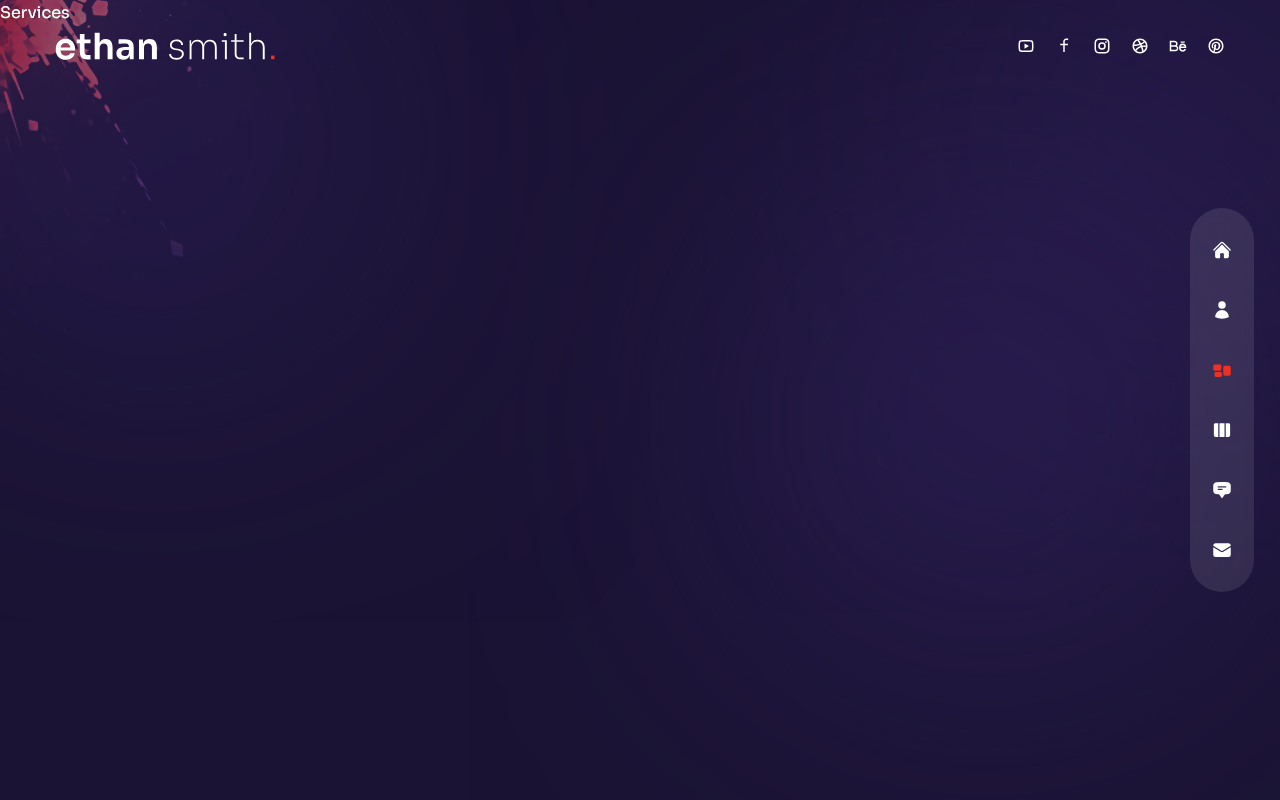
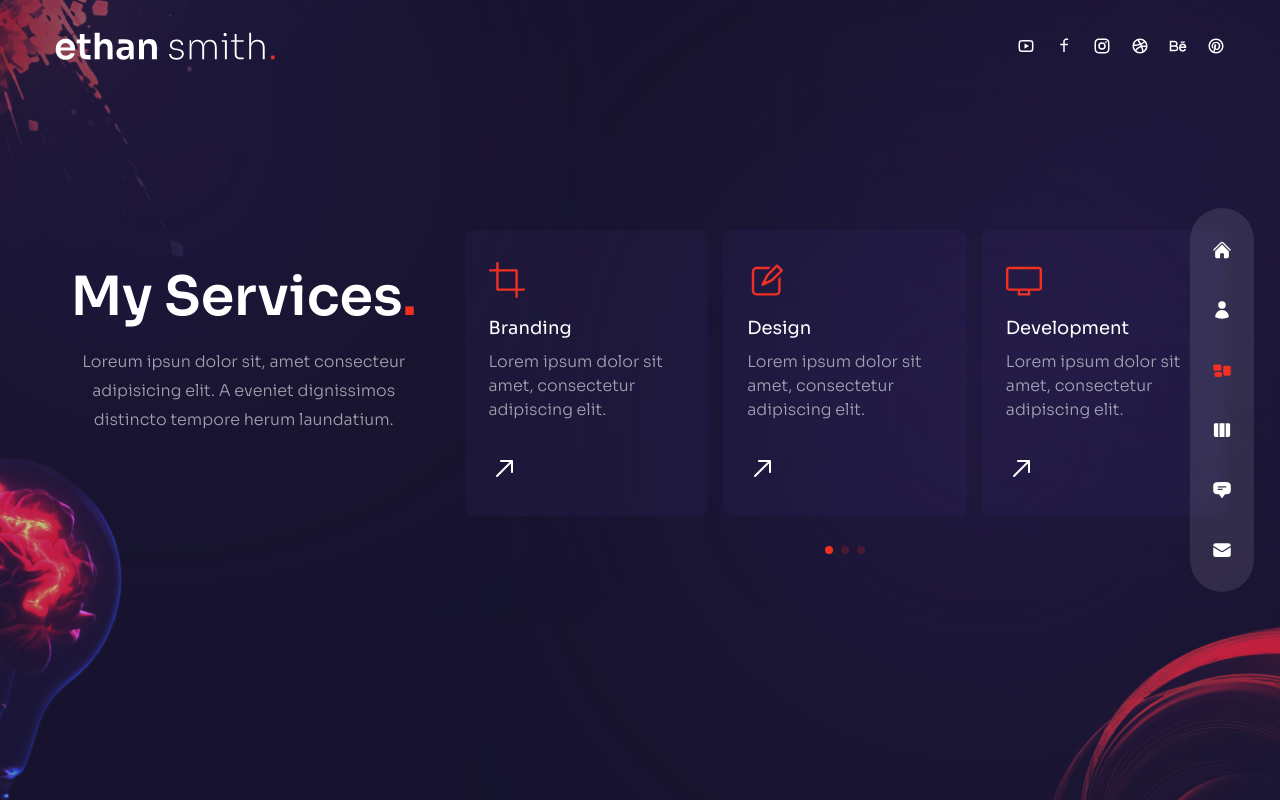
Before and after one commit to inkerton/Ethan_portfolio, a Next.js app: page /services in a window 1280 px wide. Built offline with nearby package versions, Linux system fonts and the light colour scheme.

Commit message:
services page completed

```diff
--- a/components/Bulb.js
+++ b/components/Bulb.js
@@ -1,5 +1,19 @@
+//next image
+import { IMAGES_MANIFEST } from "next/dist/shared/lib/constants";
+import Image from "next/image";
+
+
 const Bulb = () => {
-  return <div>Bulb</div>;
+  return (
+  <div className="absolute -left-36 -bottom-12 rotate-12 mix-blend-color-dodge animate-pulse duration-75 z-10 w-[200px] xl:w-[260px]">
+    <Image
+    src={'/bulb.png'}
+    width={260}
+    height={200}
+    alt=""
+    className="w-full h-full"
+    />
+  </div>);
 };
 
 export default Bulb;
--- a/components/ServiceSlider.js
+++ b/components/ServiceSlider.js
@@ -1,15 +1,26 @@
-// icons
+//import swiper react components
+import {Swiper, SwiperSlide} from 'swiper/react';
+
+//import swiper styles
+import 'swiper/css';
+import 'swiper/css/free-mode';
+import 'swiper/css/pagination';
+
+//icons
 import {
   RxCrop,
+  RxDesktop,
   RxPencil2,
-  RxDesktop,
   RxReader,
   RxRocket,
-} from "react-icons/rx";
+  RxArrowTopRight,
+} from 'react-icons/rx';
 
+//import required modules
+import { FreeMode, Pagination } from 'swiper';
 
 // data
-const serviceData = [
+export const serviceData = [
   {
     icon: <RxCrop />,
     title: 'Branding',
@@ -38,7 +49,51 @@
 ];
 
 const ServiceSlider = () => {
-  return <div>Service Slider</div>;
+  return (
+    <Swiper
+      breakpoints ={{
+        320: {
+          slidesPerView: 1,
+          spaceBetween: 15,
+        },
+        640: {
+          slidesPerView: 3,
+          spaceBetween: 15,
+        },
+      }}
+      freeMode={true}
+      pagination={{
+        clickable: true,
+      }}
+      modules={[FreeMode, Pagination]}
+      className='h-[240px] sm:h-[340px]'
+    >
+      {
+        serviceData.map((item,index) => {
+          return (
+            <SwiperSlide key={index}>
+              <div className='bg-[rgba(65,47,123,0.15)] h-max rounded-lg px-6 py-8 flex
+              sm:flex-col gap-x-6 sm:gap-x-0 group cursor-pointer hover:bg-[rgba(89,65,169,0.15)] transition-all duration-300'>
+                {/* icons */}
+                <div className='text-4xl text-accent mb-4'>
+                  {item.icon}
+                </div>
+                {/* title and desc */}
+                <div className='mb-8'>
+                  <div className='mb-2 text-lg'>{item.title}</div>
+                  <p className='max-w-[350px] leading-normal'>{item.description}</p>
+                </div>
+                {/* arrow */}
+                <div className='text-3xl'>
+                  <RxArrowTopRight className='group-hover:rotate-45 group-hover:text-accent transition-all duration-300'/>
+                </div>
+              </div>
+            </SwiperSlide>
+          );
+        })
+      }
+    </Swiper>
+  );
 };
 
 export default ServiceSlider;
--- a/pages/about/index.js
+++ b/pages/about/index.js
@@ -1,10 +1,12 @@
-import React, { useState} from "react";
-
-//framer-motion
-import {animate, motion} from 'framer-motion'
+import React, { useState } from "react";
+// Importing framer-motion for animations
+import { motion } from 'framer-motion';
 import { fadeIn } from "../../variants";
 
-// icons
+//counter
+import Countup from 'react-countup';
+
+// Importing icons from react-icons
 import {
   FaHtml5,
   FaCss3,
@@ -13,7 +15,6 @@
   FaWordpress,
   FaFigma,
 } from "react-icons/fa";
-
 import {
   SiNextdotjs,
   SiFramer,
@@ -21,8 +22,7 @@
   SiAdobephotoshop,
 } from "react-icons/si";
 
-
-//  data
+// Data for the About section
 export const aboutData = [
   {
     title: 'skills',
@@ -30,18 +30,22 @@
       {
         title: 'Web Development',
         icons: [
-          <FaHtml5 key="1"/>,
-          <FaCss3 key="2"/>,
-          <FaJs key="3"/>,
-          <FaReact key="4"/>,
-          <SiNextdotjs key="5"/>,
-          <SiFramer key="6"/>,
-          <FaWordpress key="7"/>,
+          <FaHtml5 key="1" />,
+          <FaCss3 key="2" />,
+          <FaJs key="3" />,
+          <FaReact key="4" />,
+          <SiNextdotjs key="5" />,
+          <SiFramer key="6" />,
+          <FaWordpress key="7" />,
         ],
       },
       {
         title: 'UI/UX Design',
-        icons: [<FaFigma key="first" />, <SiAdobexd key="second"/>, <SiAdobephotoshop key="third" />],
+        icons: [
+          <FaFigma key="first" />,
+          <SiAdobexd key="second" />,
+          <SiAdobephotoshop key="third" />,
+        ],
       },
     ],
   },
@@ -94,29 +98,138 @@
   },
 ];
 
-
-//components
+// Importing components
 import Avatar from "../../components/Avatar";
 import Circles from '../../components/Circles';
 
 const About = () => {
-  const [Index, setIndex] = useState(0);
-  return <div>
+  const [index, setIndex] = useState(0);
+
+  return (
+    <div className="h-full bg-primary/30 py-32 text-center xl:text-left">
       <Circles />
-    {/* avatar img */}
+      {/* Avatar Image */}
       <motion.div
         variants={fadeIn('right', 0.2)}
         initial="hidden"
         animate="show"
         exit="hidden"
-    className="hidden xl:flex absolute bottom-0 -left-[370px]">
+        className="hidden xl:flex absolute bottom-0 -left-[370px]"
+      >
         <Avatar />
       </motion.div>
-    <div className="container mx-auto">
-      <div>text</div>
-      <div>about 1:17:59</div>
+      <div className="container mx-auto h-full flex flex-col items-center xl:flex-row gap-x-6">
+        {/* text */}
+        <div className="flex-1 flex flex-col justify-center">
+          <motion.h2
+          variants={fadeIn('right', 0.2)}
+          initial="hidden"
+          animate="show"
+          exit="hidden"
+          className="h2">
+            Captivating <span className="text-accent">stories</span> birth magnificent designs.
+          </motion.h2>
+          <motion.p
+          variants={fadeIn('right', 0.4)}
+          initial="hidden"
+          animate="show"
+          exit="hidden"
+          className="max-w-[500px] mx-auto xl:mx-0 mb-6 xl:mb-12 px-2 xl:px-0">
+            10 years ago, I began freelancing as a developer. Since then, I have Developmentremote work for agencies,
+            consulted for startups, and collaborated on digital products for business and consumer use.
+          </motion.p>
+          {/* counters */}
+          <motion.div
+          variants={fadeIn('right', 0.6)}
+          initial="hidden"
+          animate="show"
+          exit="hidden"
+          className="hidden md:flex md:max-w-xl xl:max-w-none mx-auto xl:mx-0 mb-8">
+            <div className="flex flex-1 xl:gap-x-6">
+              {/* experiences */}
+              <div className="relative flex-1 after:w-[1px] after:h-full after:bg-white/10 after:absolute after:top-0 after:right-0">
+                <div className="text-2xl xl:text-4xl font-extrabold text-accent mb-2">
+                  <Countup start={0} end={10} duration={5} /> +
                 </div>
-  </div>;
+                <div className="text-xs uppercase tracking-[1px] leading-[1.4] max-w-[100px]">Years of experience</div>
+              </div>
+              {/* clients */}
+              <div className="relative flex-1 after:w-[1px] after:h-full after:bg-white/10 after:absolute after:top-0 after:right-0">
+                <div className="text-2xl xl:text-4xl font-extrabold text-accent mb-2">
+                  <Countup start={0} end={250} duration={5} /> +
+                </div>
+                <div className="text-xs uppercase tracking-[1px] leading-[1.4] max-w-[100px]">
+                  Satisfied Clients
+                </div>
+              </div>
+              {/* projects */}
+              <div className="relative flex-1 after:w-[1px] after:h-full after:bg-white/10 after:absolute after:top-0 after:right-0">
+                <div className="text-2xl xl:text-4xl font-extrabold text-accent mb-2">
+                  <Countup start={0} end={650} duration={5} /> +
+                </div>
+                <div className="text-xs uppercase tracking-[1px] leading-[1.4] max-w-[100px]">
+                  Finished Projects
+                </div>
+              </div>
+              {/* AWARDS */}
+              <div className="relative flex-1 ">
+                <div className="text-2xl xl:text-4xl font-extrabold text-accent mb-2">
+                  <Countup start={0} end={8} duration={5} /> +
+                </div>
+                <div className="text-xs uppercase tracking-[1px] leading-[1.4] max-w-[100px]">
+                  Winning awards
+                </div>
+              </div>
+            </div>
+          </motion.div>
+        </div>
+        {/* info */}
+        <motion.div
+        variants={fadeIn('left', 0.4)}
+        initial="hidden"
+        animate="show"
+        exit="hidden"
+        className="flex flex-col w-full xl:max-w-[48%] h-[480px]">
+          <div className="flex gap-x-4 xl:gap-x-8 mx-auto xl:0 mb-4">
+            {aboutData.map((item, itemIndex) => (
+              <div
+                key={itemIndex}
+                className={`${index === itemIndex && 'text-accent after:w-[100%] after:bg-accent after:transition-all after:duration-300'}
+                cursor-pointer capitalize xl:text-lg relative after:w-8 after:h-[2px] after:bg-white after:absolute after:-bottom-1 after:left-0`}
+                onClick={() => setIndex(itemIndex)}
+              >
+                {item.title}
+              </div>
+            ))}
+          </div>
+          <div className="py-2 xl:py-6 flex flex-col gap-y-2 xl:gap-y-4 items-center xl:items-start">
+            {aboutData[index].info.map((item, itemIndex) => (
+              <div key={itemIndex} className="flex-1 flex flex-col md:flex-row max-w-max gap-x-2 items-center text-white/60">
+                {/* title */}
+                <div className="font-light mb-2 md:mb-0">{item.title}</div>
+                <div className="hidden md:flex">-</div>
+                <div >{item.stage}</div>
+                <div className="flex gap-x-4">
+                  {/* icons */}
+                  {item.icons?.map((icon, itemIndex) => {
+                    return (
+                      <div
+                      key={itemIndex}
+                      className="text-2xl text-white"
+                      >
+                        {icon}
+                      </div>
+                    );
+                  })}
+                </div>
+
+              </div>
+            ))}
+          </div>
+        </motion.div>
+      </div>
+    </div>
+  );
 };
 
 export default About;
--- a/pages/services/index.js
+++ b/pages/services/index.js
@@ -1,5 +1,53 @@
+//components
+import ServiceSlider from "../../components/ServiceSlider";
+import Bulb from '../../components/Bulb';
+import Circles from "../../components/Circles";
+
+//framer-motion
+import {motion} from 'framer-motion';
+import {fadeIn} from '../../variants';
+
 const Services = () => {
-  return <div>Services</div>;
+  return (
+    <div className="h-full bg-primary/30 py-36 flex items-center">
+      <Circles />
+      <div className="container mx-auto">
+        <div className="flex flex-col xl:flex-row gap-x-8">
+          {/* text */}
+          <div className="text-center flex xl:w-[30vw] flex-col lg;text-left mb-4 xl:mb-0">
+            <motion.h2
+            variants={fadeIn('up', 0.2)}
+            initial="hidden"
+            animate="show"
+            exit="hidden"
+            className="h2 xl:mt-8">
+              My Services<span className="text-accent">.</span>
+            </motion.h2>
+            <motion.p
+            variants={fadeIn('up', 0.4)}
+            initial="hidden"
+            animate="show"
+            exit="hidden"
+            className="mb-4 max-w-[400px] mx-auto lg:mx-0">
+              Loreum ipsun dolor sit, amet consecteur adipisicing elit. A eveniet
+              dignissimos distincto tempore herum laundatium.
+            </motion.p>
+          </div>
+
+          {/* slider */}
+          <motion.div
+          variants={fadeIn('down', 0.6)}
+          initial="hidden"
+          animate="show"
+          exit="hidden"
+          className="w-full xl:max-w-[65%]">
+          <ServiceSlider />
+          </motion.div>
+        </div>
+      </div>
+      <Bulb />
+    </div>
+  );
 };
 
 export default Services;
```
Lines whose indentation alone changed are shown as unchanged.
